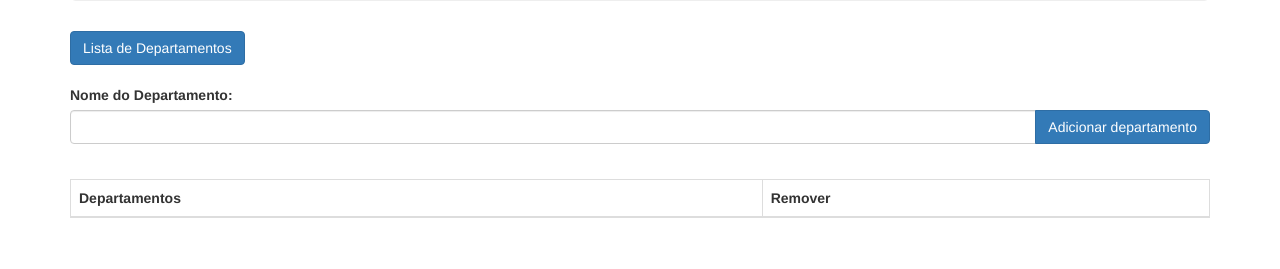
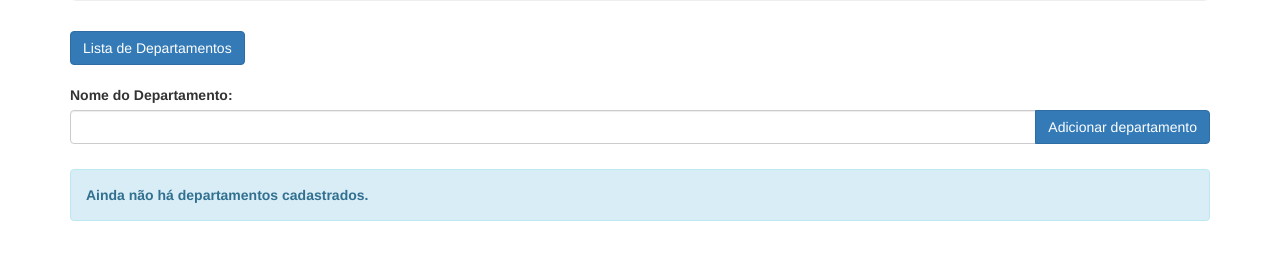
Before and after one commit to guianderson/IGS-Technical-Test, a Django app: page /department/remove/1/ in a window 1280 px wide. Shown: the part 214-483 px from the top of the page. Run offline with Django 3.2, Linux system fonts and the light colour scheme; tables that the repository leaves empty hold one stand-in row (values such as "Sample post"); data that the repository does not hold is empty; some libraries are stand-ins or nearby versions.

Commit message:
checking if there are departments created

```diff
--- a/departments/templates/department_list.html
+++ b/departments/templates/department_list.html
@@ -32,6 +32,12 @@
             </div>
         </form>
 
+        {% if departments|length == 0 %}
+        <div class="alert alert-info" style="margin-top: 10px;">
+            <strong>Ainda não há departamentos cadastrados.</strong>
+        </div>
+
+        {% else %}
         <div class="form-container">
             <table class="table table-striped table-bordered">
                 <thead>
@@ -54,6 +60,8 @@
                 </tbody>
             </table>
         </div>
+
+        {% endif %}
     </div>
     <script src="https://maxcdn.bootstrapcdn.com/bootstrap/3.3.7/js/bootstrap.min.js"></script>
 </body>
```
